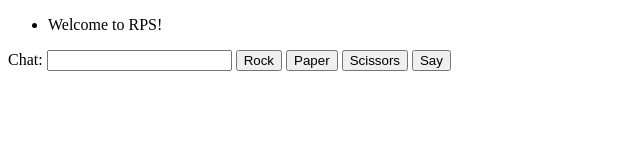
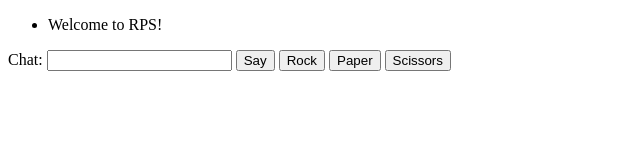
Before and after one commit to RogueArt/multiplayer-rock-paper-scissors, a plain HTML site: page client/index.html in a window 1280 px wide. Shown: the full height of the page, 0-640 px from the left. Drawn offline with nearby package versions, Linux system fonts and the light colour scheme; files that its build step writes are made by us from their sources; no server answers.

Commit message:
Fixed chat bug

```diff
--- a/client/index.html
+++ b/client/index.html
@@ -18,11 +18,11 @@
       <label for="chat">Chat:<label>
       <input type="text" id="chat">
     </form>
+    <button type="submit" id="say">Say</button>
 
-    <button id="rock">Rock</button>
-    <button id="paper">Paper</button>
-    <button id="scissors">Scissors</button>
-    <button id="say">Say</button>
+    <button type="button" id="rock">Rock</button>
+    <button type="button" id="paper">Paper</button>
+    <button type="button" id="scissors">Scissors</button>
   </div>
   <script src="/socket.io/socket.io.js"></script>
   <script src="js/client.js"></script>
--- a/server/rps-game.js
+++ b/server/rps-game.js
@@ -18,7 +18,9 @@ class RpsGame {
   }
 
   _sendToPlayers(msg) {
-    this._players.forEach((s) => s.emit('message', msg))
+    this._players.forEach(player => {
+      player.emit('message', msg)
+    })
   }
 
   _onTurn(playerIndex, turn) {
@@ -27,4 +29,4 @@ class RpsGame {
   }
 }
 
-module.exports = RpsGame
+module.exports = RpsGame;;;;
```
Also changed, not shown: server/server.js (+4 -3 lines).
